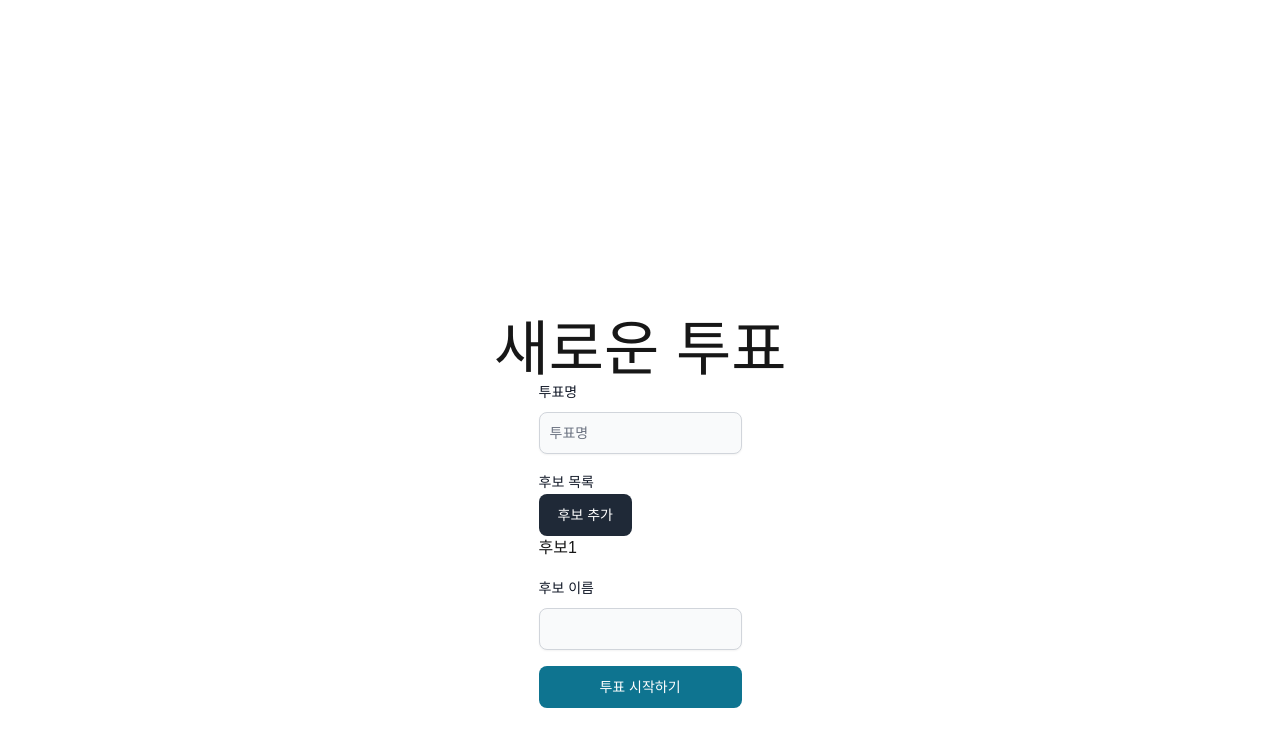
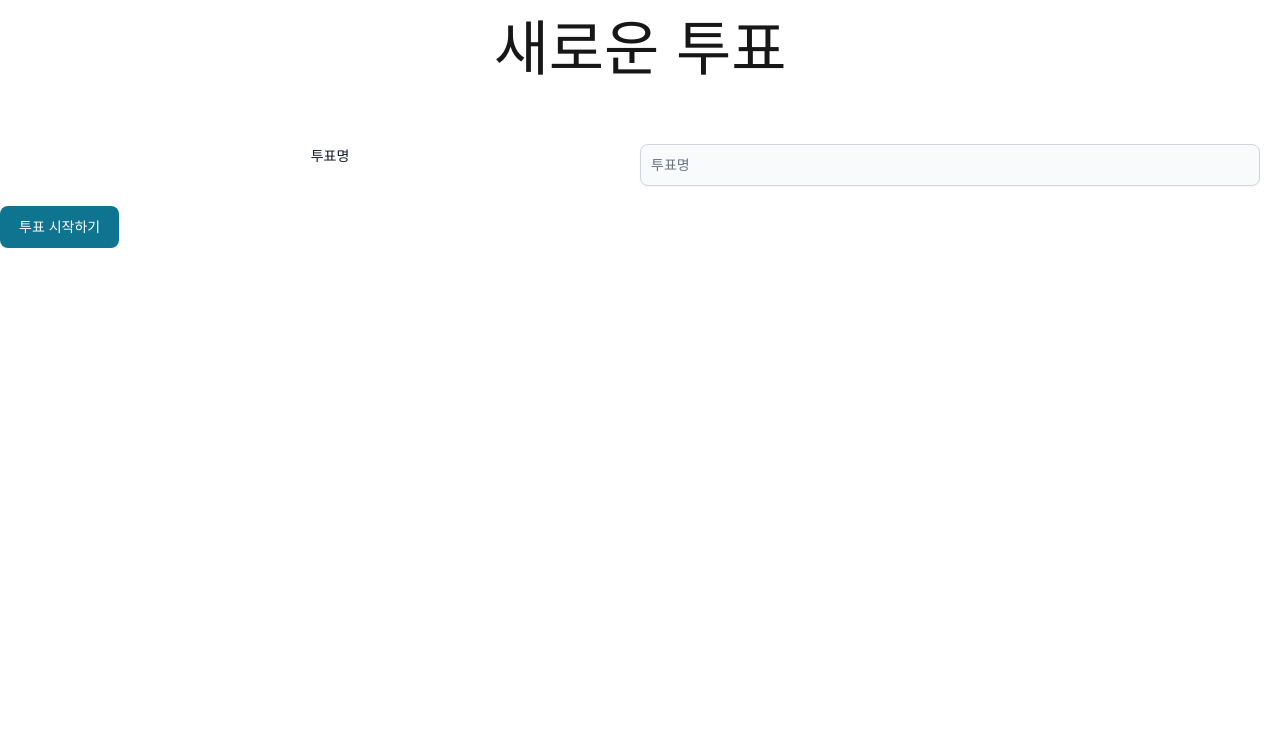
Before and after one commit to Gruzam0615/Poll-App, a Next.js app in the folder front/: page /poll/createpoll in a window 1280 px wide. Shown: the top 746 px of the page. Built offline with nearby package versions, Linux system fonts and the light colour scheme.

Commit message:
/poll/createpoll 레이아웃 css 수정 중

```diff
--- a/front/app/@ablebackend/page.tsx
+++ /dev/null
@@ -1,21 +0,0 @@
-"use client";
-
-import { Button } from "flowbite-react";
-import Link from "next/link";
-import { Bar, BarChart, XAxis } from "recharts";
-
-export default function Test1() {
-    return (
-        <div className="container mx-auto pt-80 justify-items-center">
-            <h1 className="text-6xl">Test1</h1>
-            <h1 className="text-6xl">투표 결과</h1>
-            {/* <BarChart className="" width={1080} height={360} data={data} barSize={60}> */}
-                {/* <Bar dataKey="countValue" fill="#0AE" label={{ position: "center" }} /> */}
-                {/* <XAxis dataKey="name" axisLine={false} tickLine={false} /> */}
-            {/* </BarChart> */}
-            <Link href="/pollingpage">
-                <Button className="my-5" color="light" >투표 페이지로</Button>
-            </Link>
-        </div>
-    );
-}
--- a/front/app/layout.tsx
+++ b/front/app/layout.tsx
@@ -27,7 +27,9 @@ export default function RootLayout({
       <body
         className={`${geistSans.variable} ${geistMono.variable} antialiased`}
       >
-        {children}
+        <div className="container mx-auto">
+          {children}
+        </div>
       </body>
     </html>
   );
--- a/front/app/page.tsx
+++ b/front/app/page.tsx
@@ -1,5 +1,3 @@
-"use client";
-
 import { Button } from "flowbite-react";
 import { useAtom } from "jotai";
 import Image from "next/image";
@@ -8,14 +6,19 @@ import { Bar, BarChart, XAxis } from "recharts";
 import { pollResultAtom } from "./store/pollingAtom";
 
 export default function Home() {
-  const [ data, setData ] = useAtom(pollResultAtom);
 
   return (
-    <div className="container mx-auto pt-80 justify-items-center">
-      <h1 className="text-6xl">앱 메인</h1>
-      <Link href="/poll">
-        <Button className="my-5" color="light" >투표 페이지로</Button>
-      </Link>
+    <div className="grid grid-rows-4 text-center items-baseline">
+      <div className="grid grid-cols-1 w-full p-5">
+        <h1 className="text-6xl">
+          <Link href="#">앱 메인</Link>
+        </h1>
+      </div>
+      <div className="grid grid-cols-1 w-full p-5">
+        <h3 className="text-4xl hover:font-bold hover:bg-slate-300">
+          <Link href="/poll">투표</Link>
+        </h3>
+      </div>
     </div>
   );
 }
--- a/front/app/poll/@main_connected_backend/page.tsx
+++ /dev/null
@@ -1,21 +0,0 @@
-"use client";
-
-import { Button } from "flowbite-react";
-import Link from "next/link";
-import { Bar, BarChart, XAxis } from "recharts";
-
-export default function Test1() {
-    return (
-        <div className="container mx-auto pt-80 justify-items-center">
-            <h1 className="text-6xl">Test1</h1>
-            <h1 className="text-6xl">투표 결과</h1>
-            {/* <BarChart className="" width={1080} height={360} data={data} barSize={60}> */}
-                {/* <Bar dataKey="countValue" fill="#0AE" label={{ position: "center" }} /> */}
-                {/* <XAxis dataKey="name" axisLine={false} tickLine={false} /> */}
-            {/* </BarChart> */}
-            <Link href="/polling">
-                <Button className="my-5" color="light" >투표 페이지로</Button>
-            </Link>
-        </div>
-    );
-}
--- a/front/app/poll/createpoll/page.tsx
+++ b/front/app/poll/createpoll/page.tsx
@@ -50,20 +50,22 @@ export default function Page() {
   }
 
   return (
-    <div className="container mx-auto pt-80 justify-items-center">
+    <div className="grid grid-rows-4 text-center items-baseline">
+      <div className="grid grid-cols-1 w-full p-5">
         <h1 className="text-6xl">새로운 투표</h1>
-      <form className="flex max-w-md flex-col gap-4" action={submitNewPoll}>
-        <div>
-          <div className="mb-2 block">
+      </div>
+      <form className="" action={submitNewPoll}>
+        <div className="grid grid-cols-2 w-full p-5">
+            <div className="col-auto">
               <Label htmlFor="polltitle" value="투표명" />
             </div>
+            <div className="col-auto">
               <TextInput id="polltitle" type="text" placeholder="투표명" value={pollName} onChange={onChangePollName} required shadow />
             </div>
-        <div>
-          <div className="mb2-block">
+
+        </div>
+        {/* <div className="grid grid-cols-1 w-full p-5">
           <Label htmlFor="pollCandidateList" value="후보 목록" />
-          </div>
-          <div className="mb2-block">
           <Button color="dark" onClick={CandidateAdd}>후보 추가</Button>
         </div>
           <div className="mb2-block">
@@ -81,7 +83,7 @@ export default function Page() {
             <Label htmlFor="pollCandidateName" value="후보 이름" />
           </div>
           <TextInput id="pollCandidateName" type="text" value={pollCandidateName} onChange={onChangepollCandidateName} shadow />
-        </div>
+        </div> */}
 
         {/* <div className="flex items-center gap-2">
           <Checkbox id="agree" />
@@ -94,10 +96,6 @@ export default function Page() {
         </div> */}
         <Button type="submit">투표 시작하기</Button>
       </form>
-
-      {/* <Link href="/poll/createpoll">
-        <Button className="my-5" color="light">투표 시작</Button>
-      </Link> */}
     </div>
   );
 }
--- a/front/app/poll/page.tsx
+++ b/front/app/poll/page.tsx
@@ -11,24 +11,27 @@ export default function Page() {
   const [ data, setData ] = useAtom(pollResultAtom);
 
   return (
-    <div className="container mx-auto pt-80 justify-items-center">
-      <h1 className="text-6xl">투표 목록</h1>
+    <div className="grid grid-rows-4 text-center items-baseline">
       {/* recharts */}
       {/* <BarChart className="" width={1080} height={360} data={data} barSize={60}>
         <Bar dataKey="countValue" fill="#0AE" label={{ position: "center" }}/>
         <XAxis dataKey="name" axisLine={false} tickLine={false} />
       </BarChart> */}
-      <ListGroup className="w-48">
-        <ListGroup.Item>
-          <Link href="#">
-            투표1
-          </Link>
-        </ListGroup.Item>
-      </ListGroup>
-
-      <Link href="/poll/createpoll">
-        <Button className="my-5" color="light">새 투표 만들기</Button>
-      </Link>
+      <div className="grid grid-cols-1 w-full p-5">
+        <h1 className="text-6xl">
+          <Link href="#">투표 목록</Link>
+        </h1>
+      </div>
+      <div className="grid grid-cols-1 w-full p-5">
+        <h3 className="text-4xl hover:font-bold hover:bg-slate-300">
+          <Link href="#">투표 1</Link>
+        </h3>
+      </div>
+      <div className="grid grid-cols-1 w-full p-5">
+        <h5 className="text-2xl hover:font-bold hover:bg-slate-300">
+          <Link href="/poll/createpoll">새 투표 생성</Link>
+        </h5>
+      </div>
     </div>
   );
 }
```
Also changed, not shown: 1 other file (tests, documents, lock files or other folders). Lines whose indentation alone changed are shown as unchanged.
